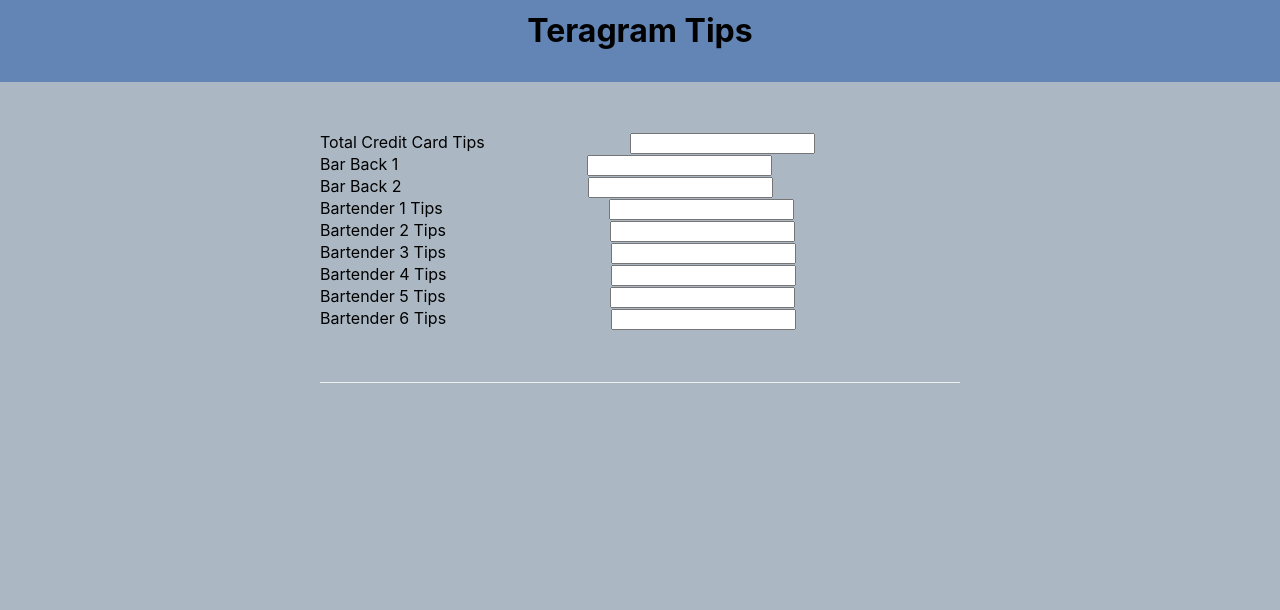
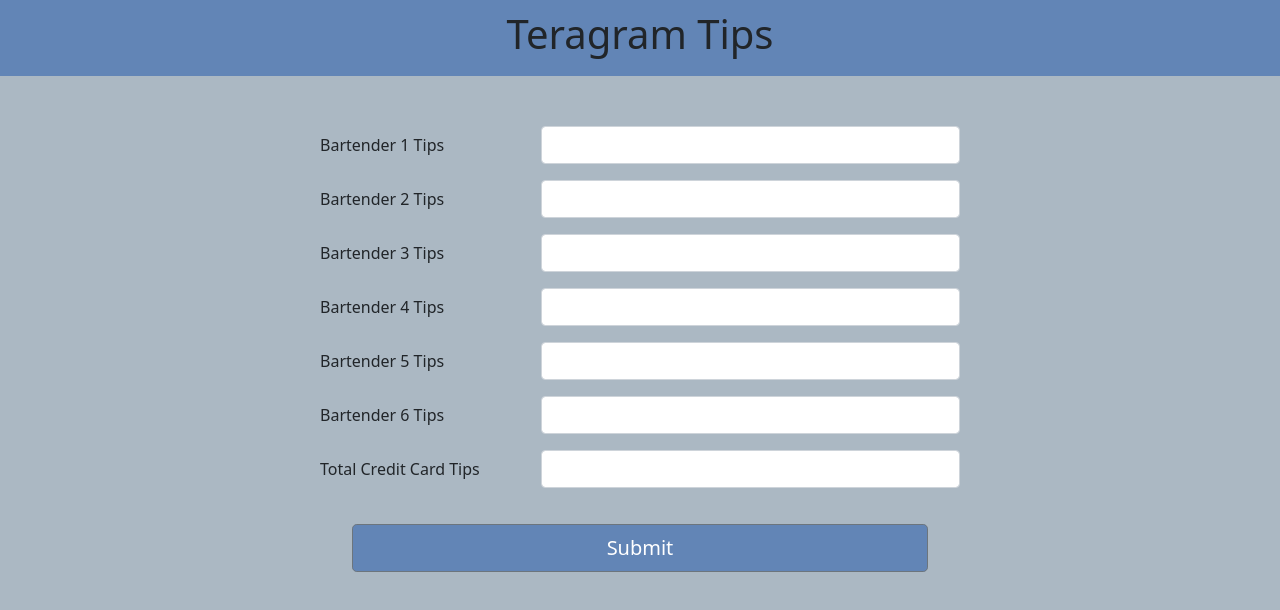
Before and after one commit to afrochef22/tipzee, a React (Create React App) app: page / in a window 1280 px wide. Shown: the top 610 px of the page. Built offline with nearby package versions, Linux system fonts and the light colour scheme.

Commit message:
fixed styling on tip form

```diff
--- a/src/components/Header.css
+++ b/src/components/Header.css
@@ -2,6 +2,6 @@
 	text-align: center;
 	background: #6285b6;
 	top: 0px;
-	margin-top: -20px;
+	margin-top: auto;
 	padding: 10px;
 }
--- a/src/components/TipForm.css
+++ b/src/components/TipForm.css
@@ -13,12 +13,19 @@
 
 .row-content {
 	padding: 50px 0;
-	border-bottom: 1px ridge;
 	min-height: 200px;
 	width: 50%;
 	margin: auto;
 }
 
-.float {
-	float: left;
+.height100 {
+	height: 100vh;
 }
+
+.button-block {
+	min-width: 90%;
+	margin: 20px 0;
+}
+.btn-center {
+	text-align: center;
+}
--- a/src/components/TipForm.js
+++ b/src/components/TipForm.js
@@ -10,81 +10,87 @@ import {
 } from "reactstrap";
 import "./TipForm.css";
 
+import "../index.css";
+import "bootstrap/dist/css/bootstrap.min.css";
+
 function TipsForm() {
 	return (
-		<div>
+		<div className="bg1 height100">
 			<Form className="row-content">
-				<FormGroup>
-					<Label for="tipTotal" className="float">
+				<FormGroup row>
+					<Label for="bar1Tips" sm={4}>
+						Bartender 1 Tips
+					</Label>
+
+					<Col sm={8}>
+						<Input id="bar1Tips" name="bar1TipTotal" for="number" />
+					</Col>
+				</FormGroup>
+
+				<FormGroup row>
+					<Label for="bar2Tips" sm={4}>
+						Bartender 2 Tips
+					</Label>
+
+					<Col sm={8}>
+						<Input id="bar2Tips" name="bar2TipTotal" for="number" />
+					</Col>
+				</FormGroup>
+
+				<FormGroup row>
+					<Label for="bar3Tips" sm={4}>
+						Bartender 3 Tips
+					</Label>
+
+					<Col sm={8}>
+						<Input id="bar3Tips" name="bar3TipTotal" for="number" />
+					</Col>
+				</FormGroup>
+
+				<FormGroup row>
+					<Label for="bar4Tips" sm={4}>
+						Bartender 4 Tips
+					</Label>
+
+					<Col sm={8}>
+						<Input id="bar4Tips" name="bar4TipTotal" for="number" />
+					</Col>
+				</FormGroup>
+
+				<FormGroup row>
+					<Label for="bar5Tips" sm={4}>
+						Bartender 5 Tips
+					</Label>
+
+					<Col sm={8}>
+						<Input id="bar5Tips" name="bar5TipTotal" for="number" />
+					</Col>
+				</FormGroup>
+
+				<FormGroup row>
+					<Label for="bar6Tips" sm={4}>
+						Bartender 6 Tips
+					</Label>
+
+					<Col sm={8}>
+						<Input id="bar6Tips" name="bar6TipTotal" for="number" />
+					</Col>
+				</FormGroup>
+
+				<FormGroup row>
+					<Label for="tipTotal" sm={4}>
 						Total Credit Card Tips
 					</Label>
 
-					<Input id="tipTotal" name="tipTotal" for="text" />
+					<Col sm={8}>
+						<Input id="tipTotal" name="tipTotal" for="text" />
+					</Col>
 				</FormGroup>
-
-				<FormGroup>
-					<Label for="bb1" className="float">
-						Bar Back 1
-					</Label>
-
-					<Input id="bb1" name="bb1TipTotal" for="number" />
-				</FormGroup>
-
-				<FormGroup>
-					<Label for="bb2" className="float">
-						Bar Back 2
-					</Label>
-
-					<Input id="bb2" name="bb2TipTotal" for="number" />
-				</FormGroup>
-
-				<FormGroup>
-					<Label for="bar1Tips" className="float">
-						Bartender 1 Tips
-					</Label>
-
-					<Input id="bar1Tips" name="bar1TipTotal" for="number" />
-				</FormGroup>
-
-				<FormGroup>
-					<Label for="bar2Tips" className="float">
-						Bartender 2 Tips
-					</Label>
-
-					<Input id="bar2Tips" name="bar2TipTotal" for="number" />
-				</FormGroup>
-
-				<FormGroup>
-					<Label for="bar3Tips" className="float">
-						Bartender 3 Tips
-					</Label>
-
-					<Input id="bar3Tips" name="bar3TipTotal" for="number" />
-				</FormGroup>
-
-				<FormGroup>
-					<Label for="bar4Tips" className="float">
-						Bartender 4 Tips
-					</Label>
-
-					<Input id="bar4Tips" name="bar4TipTotal" for="number" />
-				</FormGroup>
-
-				<FormGroup>
-					<Label for="bar5Tips" className="float">
-						Bartender 5 Tips
-					</Label>
-
-					<Input id="bar5Tips" name="bar5TipTotal" for="number" />
-				</FormGroup>
-
-				<FormGroup>
-					<Label for="bar6Tips" className="float">
-						Bartender 6 Tips
-					</Label>
-
-					<Input id="bar6Tips" name="bar6TipTotal" for="number" />
-				</FormGroup>
+				<Col className="btn-center">
+					<Button className="button-block bg2" size="lg">
+						Submit
+					</Button>
+				</Col>
 			</Form>
 		</div>
 	);
--- a/src/index.css
+++ b/src/index.css
@@ -13,3 +13,11 @@ code {
 	font-family: source-code-pro, Menlo, Monaco, Consolas, "Courier New",
 		monospace;
 }
+
+.bg1 {
+	background-color: #abb8c3;
+}
+
+.bg2 {
+	background-color: #6285b6 !important;
+}
```
Also changed, not shown: src/App.js (+8 -2 lines). Lines whose indentation alone changed are shown as unchanged.
